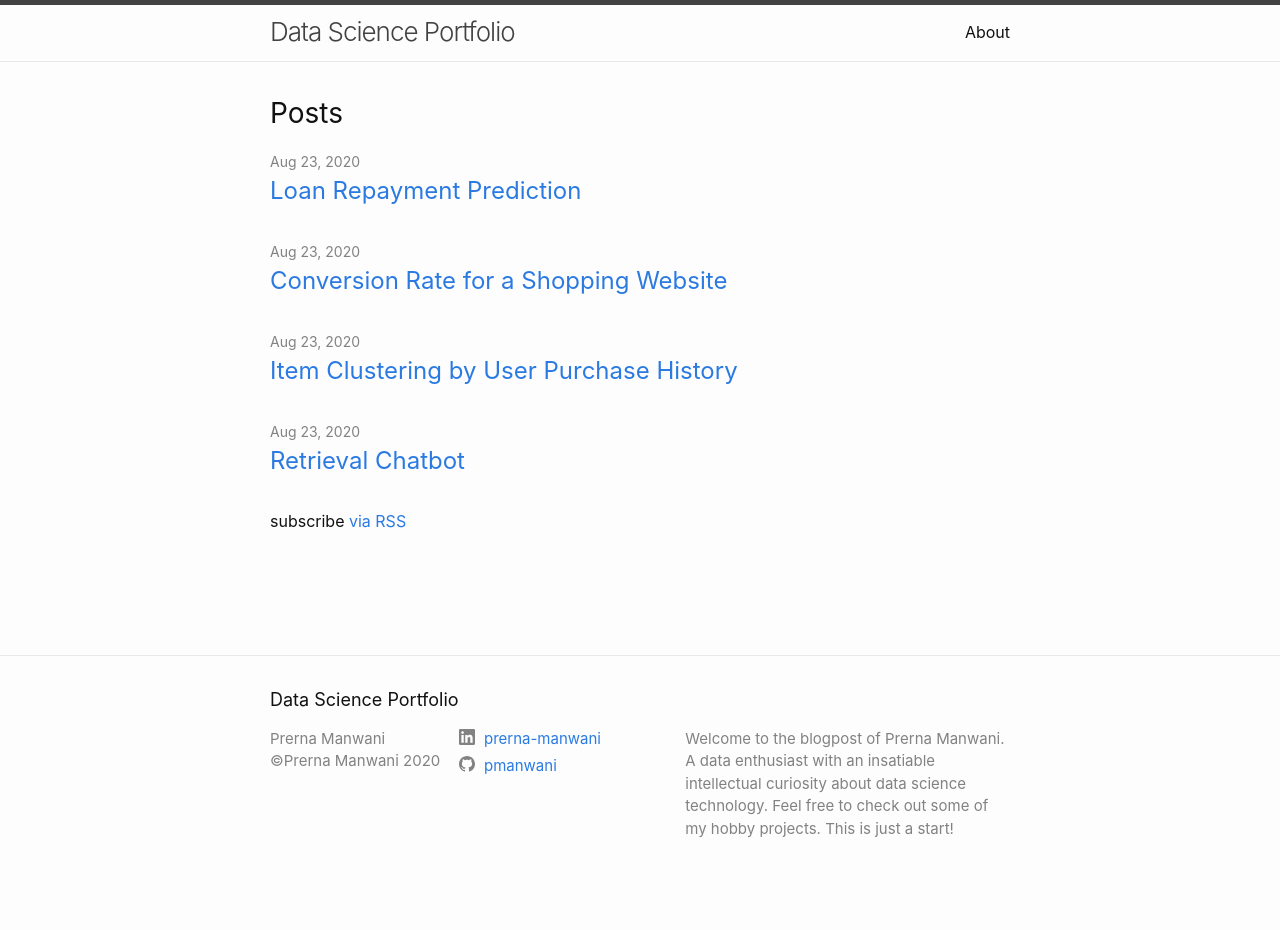
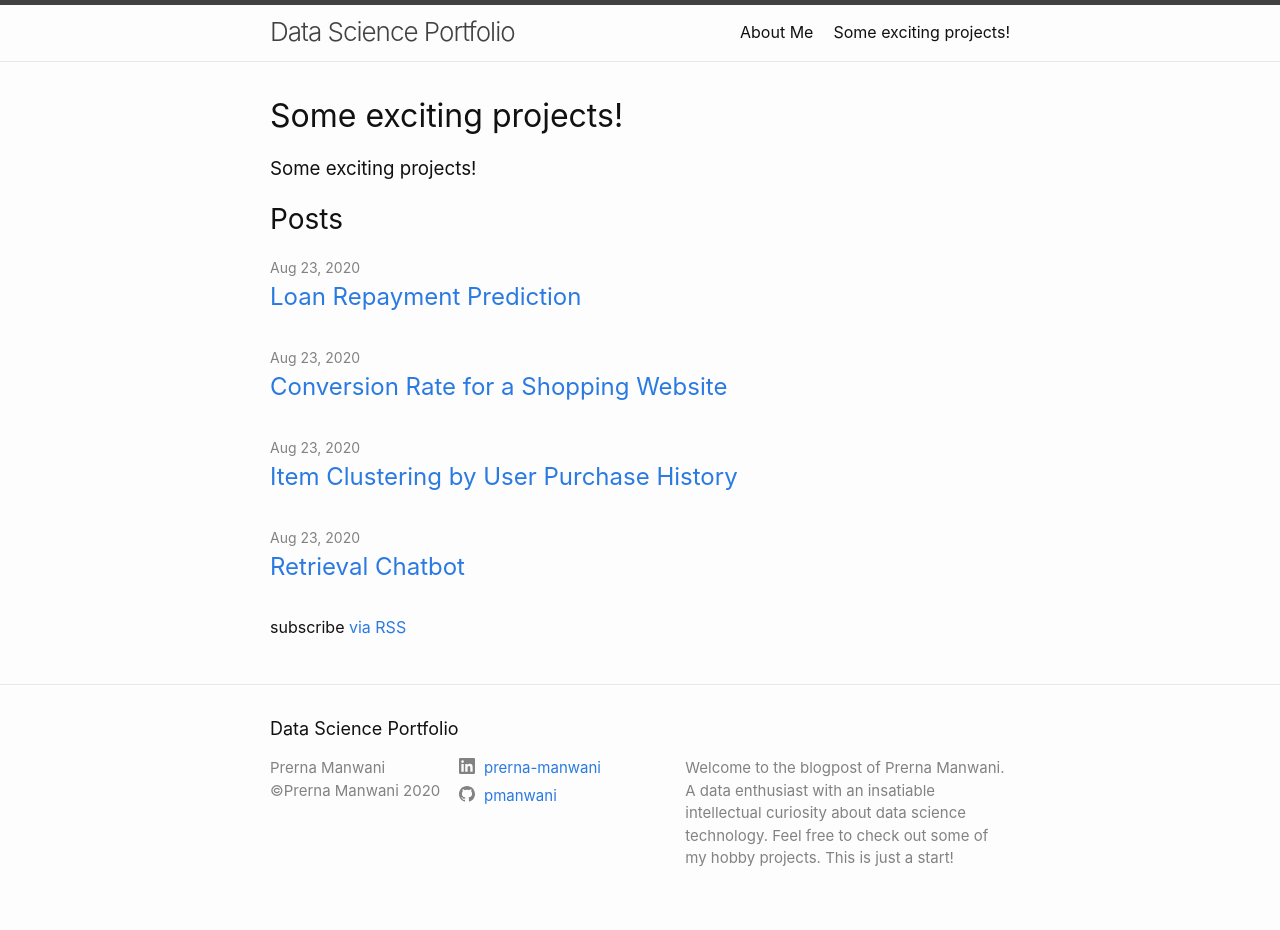
Before and after one commit to pmanwani/pmanwani.github.io, a Jekyll site: the page built from index.md, in a window 1280 px wide. Built offline with Jekyll 4.4.1, drawn with Linux system fonts in a browser that asks for light colours; our own code applies the rules of GitHub Pages for plain Markdown files; before the commit the page ends 900 px from its top, so only the background shows below that.

Commit message:
testing index md

```diff
--- a/about.markdown
+++ b/about.markdown
@@ -1,6 +1,6 @@
 ---
 layout: page
-title: About
+title: About Me
 permalink: /about/
 ---
 
--- a/index.md
+++ b/index.md
@@ -4,3 +4,5 @@
 
 layout: home
 ---
+
+### Some exciting projects!
```
